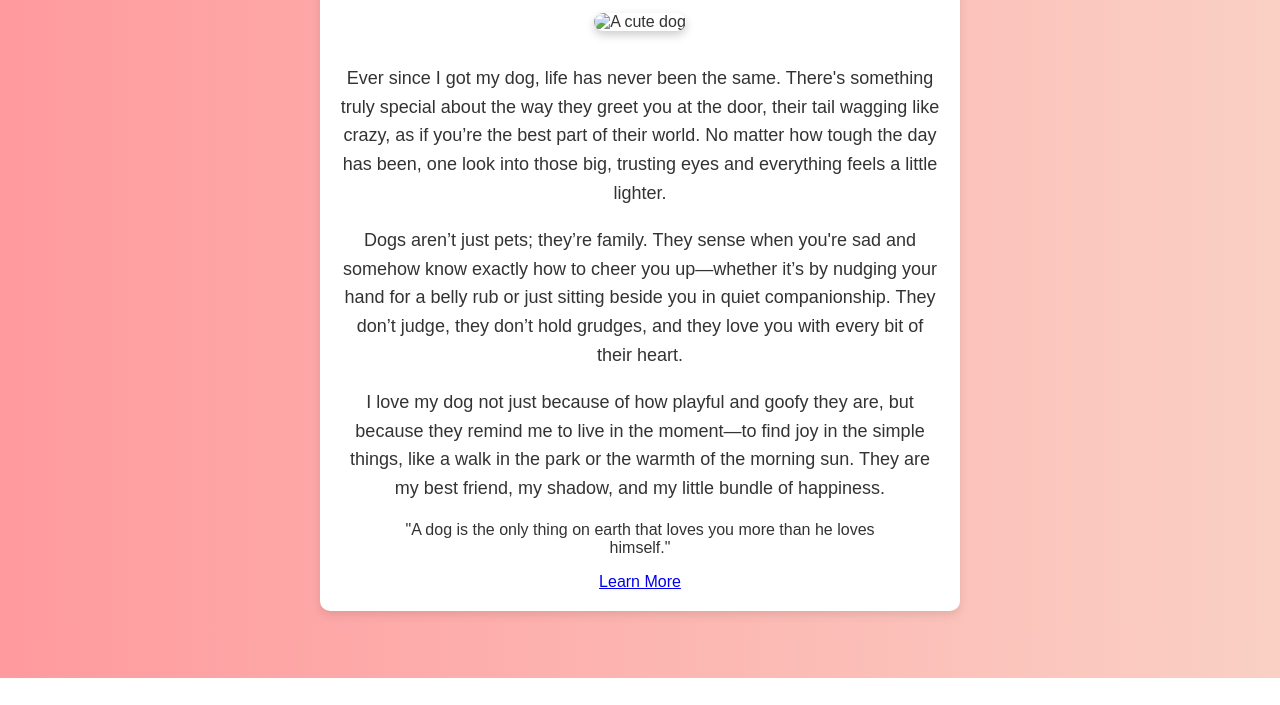
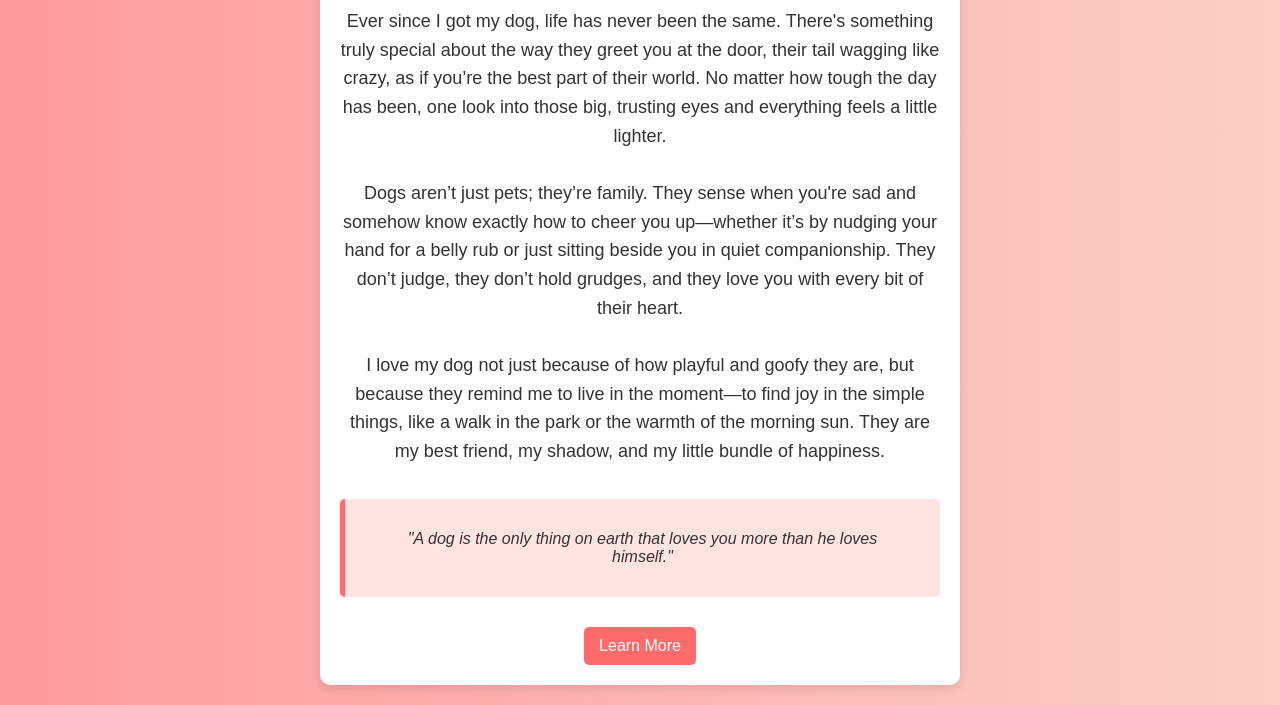
Before and after one commit to wowziess/doggo, a plain HTML site: page index.html in a window 1280 px wide. Shown: the part 122-827 px from the top of the page. Before the commit the page ends 800 px from the top, so only its background shows below. Drawn offline with Linux system fonts and the light colour scheme.

Commit message:
Update styles.css

```diff
--- a/styles.css
+++ b/styles.css
@@ -1,5 +1,6 @@
+/* General Styles */
 body {
-  font-family: Arial, sans-serif;
+    font-family: 'Arial', sans-serif;
     background: linear-gradient(to right, #ff9a9e, #fad0c4);
     color: #333;
     text-align: center;
@@ -7,6 +8,7 @@ body {
     padding: 20px;
 }
 
+/* Main Container */
 .container {
     max-width: 600px;
     margin: auto;
@@ -14,21 +16,69 @@ body {
     padding: 20px;
     border-radius: 10px;
     box-shadow: 0px 4px 10px rgba(0, 0, 0, 0.1);
+    display: flex;
+    flex-direction: column;
+    align-items: center;
 }
 
+/* Heading */
 h1 {
     color: #ff6b6b;
+    font-size: 28px;
+    margin-bottom: 10px;
+}
+
+/* Image Styling */
+.image-container {
+    overflow: hidden;
+    border-radius: 10px;
+    max-width: 100%;
+    transition: transform 0.3s ease-in-out;
 }
 
 .dog-image {
     width: 100%;
     max-width: 400px;
     border-radius: 10px;
-  margin: 15px 0;
     box-shadow: 0px 4px 10px rgba(0, 0, 0, 0.2);
+    transition: transform 0.3s ease-in-out;
 }
 
+.dog-image:hover {
+    transform: scale(1.05);
+}
+
+/* Text Styling */
 p {
     font-size: 18px;
     line-height: 1.6;
+    margin-top: 10px;
 }
+
+/* Quote Box */
+.quote-box {
+    background: #ffe4e1;
+    border-left: 5px solid #ff6b6b;
+    padding: 15px;
+    margin: 15px 0;
+    font-style: italic;
+    border-radius: 5px;
+    font-size: 16px;
+}
+
+/* Button Styling */
+.btn {
+    display: inline-block;
+    background: #ff6b6b;
+    color: white;
+    padding: 10px 15px;
+    text-decoration: none;
+    border-radius: 5px;
+    margin-top: 15px;
+    font-size: 16px;
+    transition: background 0.3s ease-in-out;
+}
+
+.btn:hover {
+    background: #e85050;
+}
```
Lines whose indentation alone changed are shown as unchanged.
